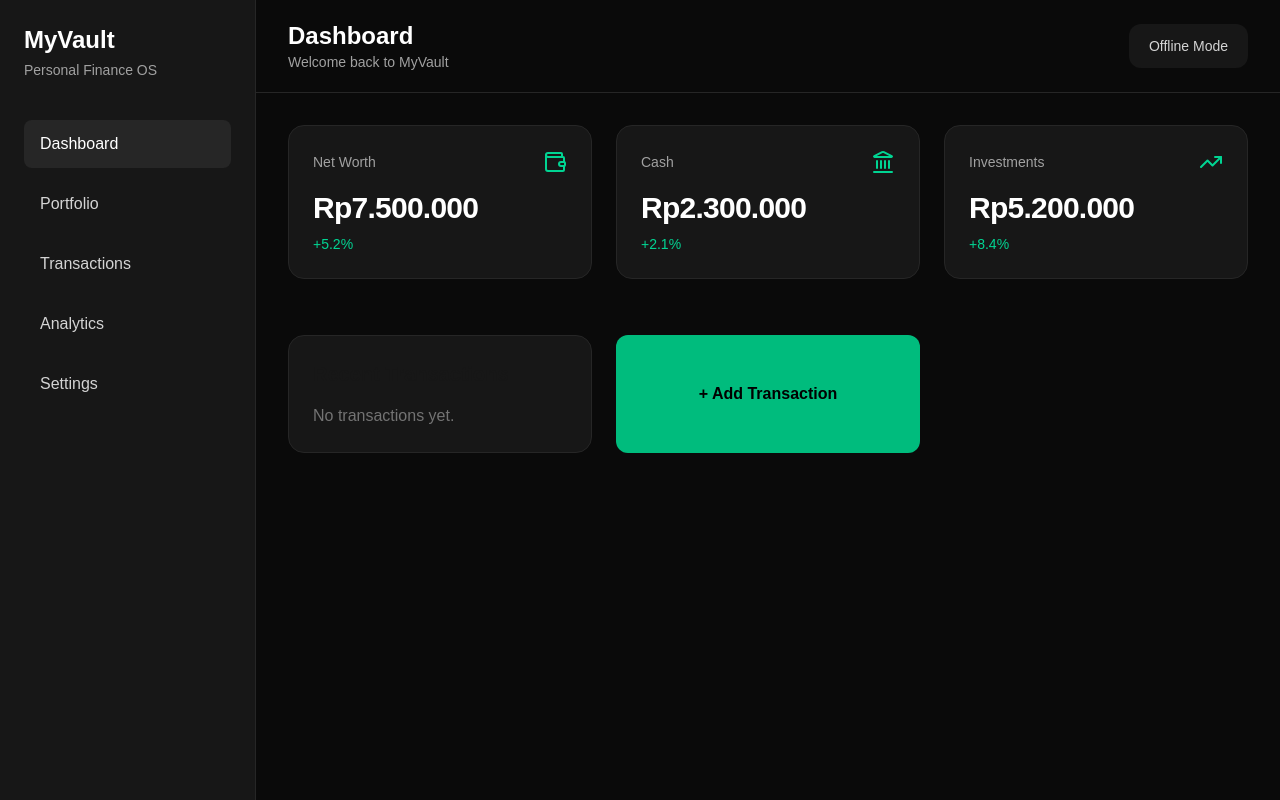
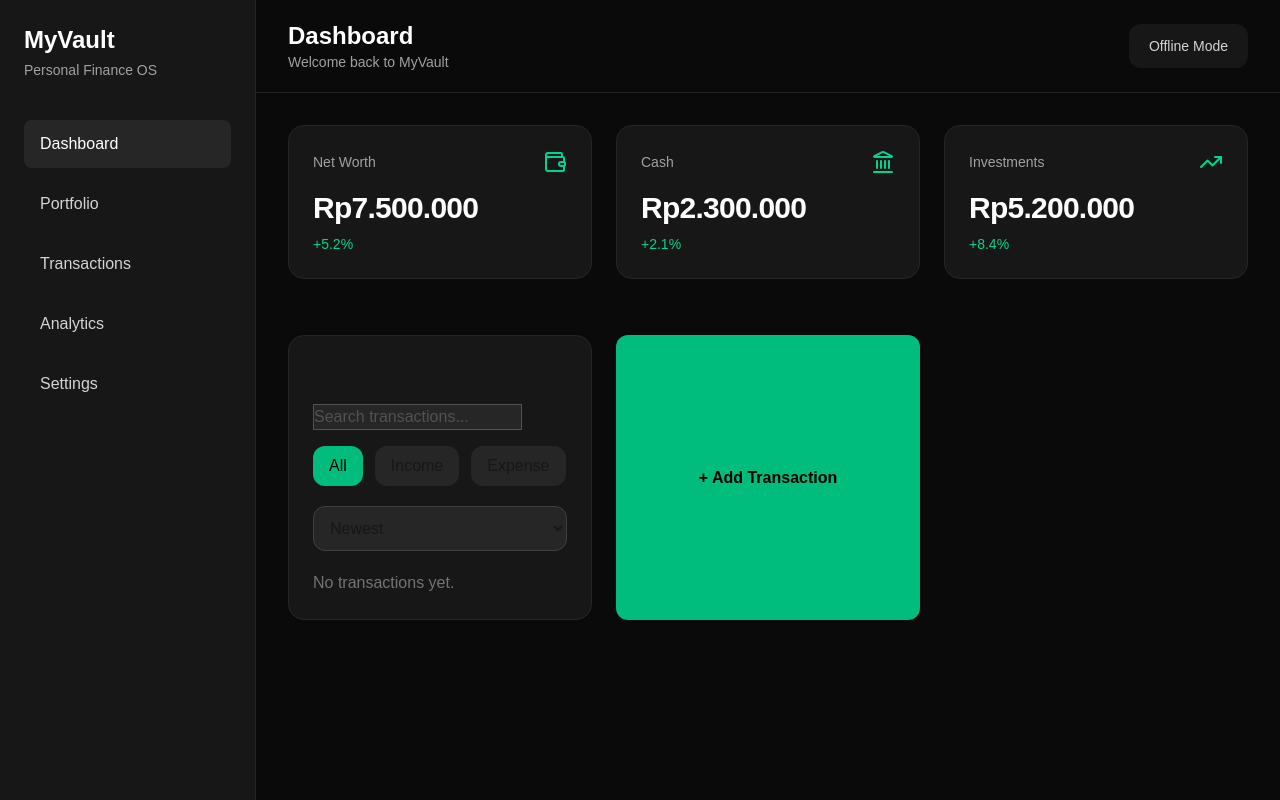
Before and after one commit to LiloMilo-lab/MyVault, a Next.js app: page / in a window 1280 px wide. Built offline with nearby package versions, Linux system fonts and the light colour scheme.

Commit message:
feat: add search, filter, and sorting for transactions

```diff
--- a/app/page.tsx
+++ b/app/page.tsx
@@ -23,12 +23,21 @@ export default function Home() {
 
     return saved ? JSON.parse(saved) : [];
   });
+  const [search, setSearch] = useState("");
   useEffect(() => {
     localStorage.setItem(
       "transactions",
       JSON.stringify(transactions)
     );
   }, [transactions]);
+
+  const [filter, setFilter] = useState<
+    "All" | "Income" | "Expense"
+  >("All");
+
+  const [sortBy, setSortBy] = useState<
+    "Newest" | "Oldest" | "Highest" | "Lowest"
+  >("Newest");
 
   useEffect(() => {
     setMounted(true);
@@ -68,7 +77,51 @@ export default function Home() {
   };
   const investments = 5200000;
   const netWorth = cash + investments;
+  const filteredTransactions =
+    transactions.filter((transaction) => {
+
+      const matchSearch =
+        transaction.category
+          .toLowerCase()
+          .includes(search.toLowerCase());
+
+      const matchFilter =
+        filter === "All" ||
+        transaction.type === filter;
+
+      return matchSearch && matchFilter;
+
+    });
   const [editingIndex, setEditingIndex] = useState<number | null>(null);
+
+    const sortedTransactions = [...filteredTransactions];
+    sortedTransactions.sort((a, b) => {
+
+      switch (sortBy) {
+
+        case "Newest":
+          return (
+            new Date(b.date).getTime() -
+            new Date(a.date).getTime()
+          );
+
+        case "Oldest":
+          return (
+            new Date(a.date).getTime() -
+            new Date(b.date).getTime()
+          );
+
+        case "Highest":
+          return b.amount - a.amount;
+
+        case "Lowest":
+          return a.amount - b.amount;
+
+        default:
+          return 0;
+      }
+
+    });
 
   if (!mounted) return null;
 
@@ -107,10 +160,16 @@ export default function Home() {
             />
 
             <TransactionList
-              transactions={transactions}
+              transactions={sortedTransactions}
               deleteTransaction={deleteTransaction}
               setEditingIndex={setEditingIndex}
               setIsOpen={setIsOpen}
+              search={search}
+              setSearch={setSearch}
+              filter={filter}
+              setFilter={setFilter}
+              sortBy={sortBy}
+              setSortBy={setSortBy}
             />
 
             <button
--- a/components/dashboard/TransactionModal.tsx
+++ b/components/dashboard/TransactionModal.tsx
@@ -22,6 +22,18 @@ export default function TransactionModal({
     setEditingIndex
 }: TransactionModalProps) {
   const [amount, setAmount] = useState("");
+  const categories = [
+    "Food",
+    "Transport",
+    "Shopping",
+    "Salary",
+    "Entertainment",
+    "Investment",
+    "Health",
+    "Education",
+    "General",
+  ];
+
   const [category, setCategory] = useState("General");
   const [type, setType] = useState<"Income" | "Expense">("Income");
   const [date, setDate] = useState("");
@@ -52,11 +64,16 @@ export default function TransactionModal({
       <div className="w-full max-w-md rounded-2xl border border-neutral-700 bg-neutral-900 p-6">
         <div className="flex items-center justify-between">
           <h2 className="text-xl font-bold">
-            Add Transaction
+            {editingIndex !== null
+              ? "Edit Transaction"
+              : "Add Transaction"}
           </h2>
 
           <button
-            onClick={() => setIsOpen(false)}
+            onClick={() => {
+              setEditingIndex(null);
+              setIsOpen(false);
+            }}
             className="text-neutral-400 transition hover:text-white"
           >
             ✕
@@ -87,12 +104,11 @@ export default function TransactionModal({
             onChange={(e) => setCategory(e.target.value)}
             className="w-full rounded-xl border border-neutral-700 bg-neutral-800 p-3"
           >
-                <option>General</option>
-                <option>Salary</option>
-                <option>Food</option>
-                <option>Transport</option>
-                <option>Shopping</option>
-                <option>Investment</option>
+            {categories.map((item) => (
+              <option key={item} value={item}>
+                {item}
+              </option>
+            ))}
           </select>
         </div>
 
@@ -113,9 +129,25 @@ export default function TransactionModal({
             </select>
         </div>
 
+        <div className="mt-4">
+          <label className="mb-2 block text-sm text-neutral-400">
+            Date
+          </label>
+
+          <input
+            type="date"
+            value={date}
+            onChange={(e) => setDate(e.target.value)}
+            className="w-full rounded-xl border border-neutral-700 bg-neutral-800 p-3"
+          />
+        </div>
+
         <div className="mt-8 flex justify-end gap-3">
           <button
-            onClick={() => setIsOpen(false)}
+            onClick={() => {
+              setEditingIndex(null);
+              setIsOpen(false);
+            }}
             className="rounded-xl border border-neutral-700 px-5 py-2"
           >
             Cancel
--- a/components/transactions/TransactionList.tsx
+++ b/components/transactions/TransactionList.tsx
@@ -1,9 +1,42 @@
 import {Transaction} from "@/types/transaction";
+
+const categoryIcons = {
+    Food: "🍔" ,
+    Transport: "🚗",
+    Salary: "💰",
+    Shopping: "🛒",
+    Entertainment: "🎮",
+    General: "📦",
+};
+
 type TransactionListProps = {
   transactions: Transaction[];
   deleteTransaction: (index: number) => void;
-  setEditingIndex: React.Dispatch<React.SetStateAction<number | null>>;
-  setIsOpen: React.Dispatch<React.SetStateAction<boolean>>;
+
+  setEditingIndex: React.Dispatch<
+    React.SetStateAction<number | null>
+  >;
+
+  setIsOpen: React.Dispatch<
+    React.SetStateAction<boolean>
+  >;
+
+  search: string;
+  setSearch: React.Dispatch<
+    React.SetStateAction<string>
+  >;
+
+  filter: "All" | "Income" | "Expense";
+  setFilter: React.Dispatch<
+    React.SetStateAction<"All" | "Income" | "Expense">
+  >;
+
+  sortBy: "Newest" | "Oldest" | "Highest" | "Lowest";
+  setSortBy: React.Dispatch<
+    React.SetStateAction<
+      "Newest" | "Oldest" | "Highest" | "Lowest"
+    >
+  >;
 };
 
 export default function TransactionList({
@@ -11,6 +44,12 @@ export default function TransactionList({
   deleteTransaction,
   setEditingIndex,
   setIsOpen,
+  search,
+  setSearch,
+  filter,
+  setFilter,
+  sortBy,
+  setSortBy
 }: TransactionListProps) {
   return (
     <div className="mt-8 rounded-2xl border border-neutral-800 bg-neutral-900 p-6">
@@ -18,6 +57,74 @@ export default function TransactionList({
       <h2 className="mb-4 text-xl font-bold">
         Recent Transactions
       </h2>
+
+      <div className="mb-4">
+        <input
+          type="text"
+          placeholder="Search transactions..."
+          value={search}
+          onChange={(e) => setSearch(e.target.value)}
+          className="bg-neutral-800 text-neutral-500 placeholder:text-neutral-600 border border-neutral-600 focus:outline-none focus:ring-2 focus:ring-blue-500"
+        />
+      </div>
+
+      <div className="mb-5 flex gap-3">
+
+        <button
+          onClick={() => setFilter("All")}
+          className={`rounded-xl px-4 py-2 ${
+            filter === "All"
+              ? "bg-emerald-500 text-black"
+              : "bg-neutral-800"
+          }`}
+        >
+          All
+        </button>
+
+        <button
+          onClick={() => setFilter("Income")}
+          className={`rounded-xl px-4 py-2 ${
+            filter === "Income"
+              ? "bg-emerald-500 text-black"
+              : "bg-neutral-800"
+          }`}
+        >
+          Income
+        </button>
+
+        <button
+          onClick={() => setFilter("Expense")}
+          className={`rounded-xl px-4 py-2 ${
+            filter === "Expense"
+              ? "bg-emerald-500 text-black"
+              : "bg-neutral-800"
+          }`}
+        >
+          Expense
+        </button>
+
+      </div>
+
+      <div className="mb-5">
+        <select
+          value={sortBy}
+          onChange={(e) =>
+            setSortBy(
+              e.target.value as
+                | "Newest"
+                | "Oldest"
+                | "Highest"
+                | "Lowest"
+            )
+          }
+          className="w-full rounded-xl border border-neutral-700 bg-neutral-800 p-3"
+        >
+          <option>Newest</option>
+          <option>Oldest</option>
+          <option>Highest</option>
+          <option>Lowest</option>
+        </select>
+      </div>
 
       {transactions.length === 0 ? (
         <p className="text-neutral-500">
@@ -30,11 +137,18 @@ export default function TransactionList({
 
             <div
               key={index}
-              className="flex items-center justify-between rounded-xl bg-neutral-800 p-4"
+              className={`flex items-center justify-between rounded-xl border p-4 transition hover:scale-[1.01] ${
+                transaction.type === "Income"
+                  ? "border-emerald-700 bg-neutral-800"
+                  : "border-red-700 bg-neutral-800"
+              }`}
             >
               <div>
 
                   <h3 className="font-semibold">
+                    {categoryIcons[
+                      transaction.category as keyof typeof categoryIcons
+                    ]}{" "}
                     {transaction.category}
                   </h3>
 
@@ -49,7 +163,14 @@ export default function TransactionList({
                   </p>
 
                   <p className="text-xs text-neutral-500">
-                    {transaction.date}
+                    {new Date(transaction.date).toLocaleDateString(
+                      "id-ID",
+                      {
+                        day: "numeric",
+                        month: "short",
+                        year: "numeric",
+                      }
+                    )}
                   </p>
 
                 </div>
```
Lines whose indentation alone changed are shown as unchanged.
